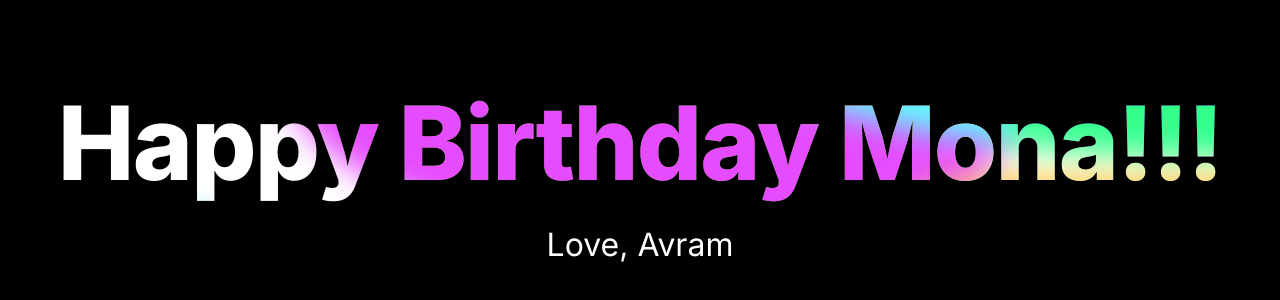
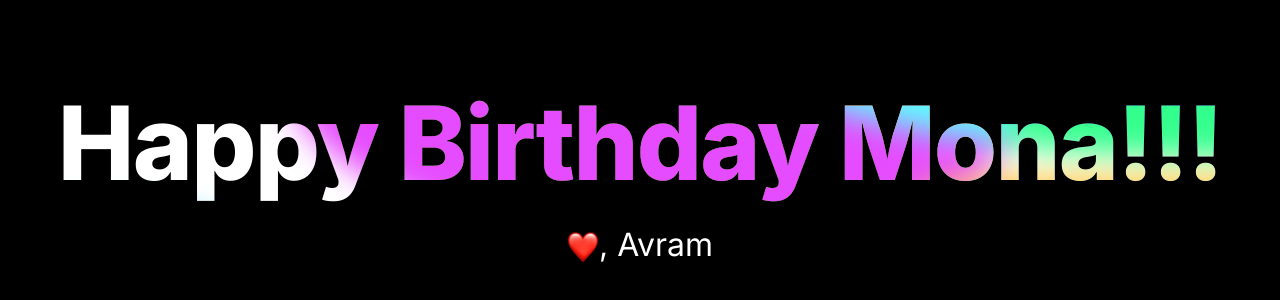
Before and after one commit to avrame/avrameisner.com---astro, an Astro site: page /mona in a window 1280 px wide. Shown: the part 232-532 px from the top of the page. Built offline with nearby package versions, Linux system fonts and the light colour scheme; Astro itself is replaced by a stand-in of ours.

Commit message:
updated yarn and astro

```diff
--- a/src/pages/mona.astro
+++ b/src/pages/mona.astro
@@ -224,5 +224,7 @@
       <div class="aurora__item"></div>
     </div>
   </h1>
-  <p class="subtitle">Love, Avram</p>
+  <p class="subtitle">
+    <img src="/img/red-heart.png" width="32" style="display:inline;" />, Avram
+  </p>
 </div>
```
Also changed, not shown: package.json (+5 -4 lines), .yarnrc.yml (added), public/img/red-heart.png (added), 1 other file.
